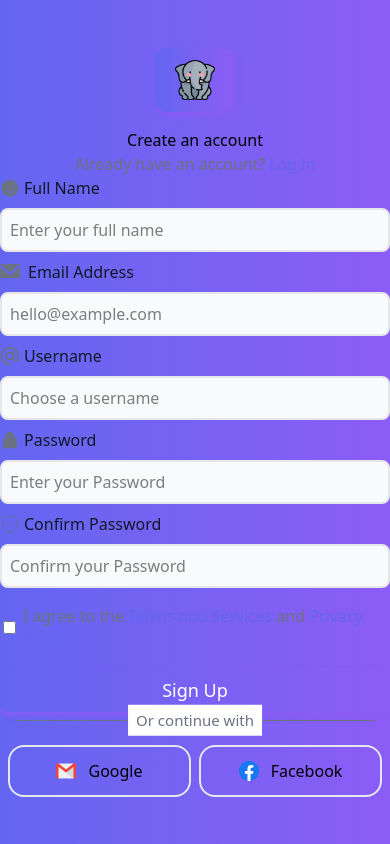
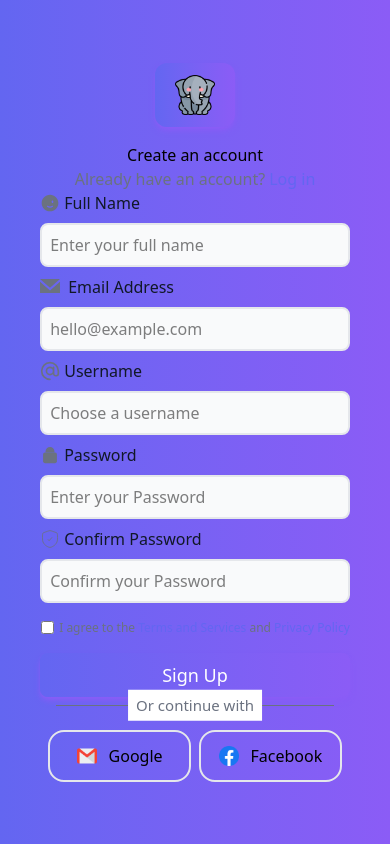
Before and after one commit to MohammedNaderAlGhussin/reactSocialMedia, a React (Vite) app: page / in a window 390 px wide. Built offline with nearby package versions, Linux system fonts and the light colour scheme.

Commit message:
fixing small screen appearance and inputprops type

```diff
--- a/src/components/common/Input/Input.tsx
+++ b/src/components/common/Input/Input.tsx
@@ -24,8 +24,11 @@ const Input = ({
     <>
       {type === "checkbox" ? (
         <>
-          <input type={type} id={id} className="w-5" />
-          <label htmlFor={id} className="text-sec-text ">
+          <input type={type} id={id} className="w-[15px] sm:w-5" />
+          <label
+            htmlFor={id}
+            className="text-sec-text text-[12px] md:text-[13px]"
+          >
             {labelText}
           </label>
         </>
--- a/src/components/common/Input/Input.types.ts
+++ b/src/components/common/Input/Input.types.ts
@@ -1,6 +1,6 @@
 export interface InputProps {
   id: string;
-  labelText: string;
+  labelText: string | React.ReactElement;
   type: string;
   name: string;
   value?: string;
```
